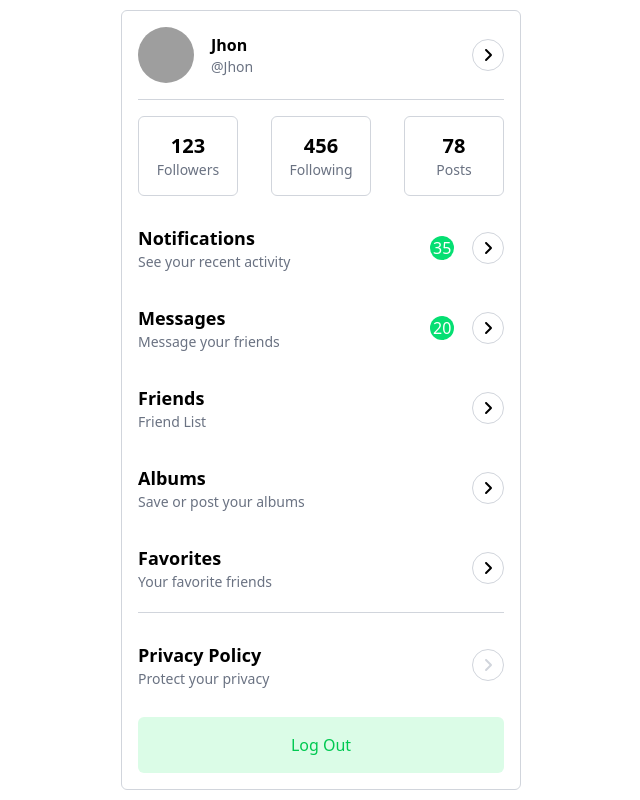
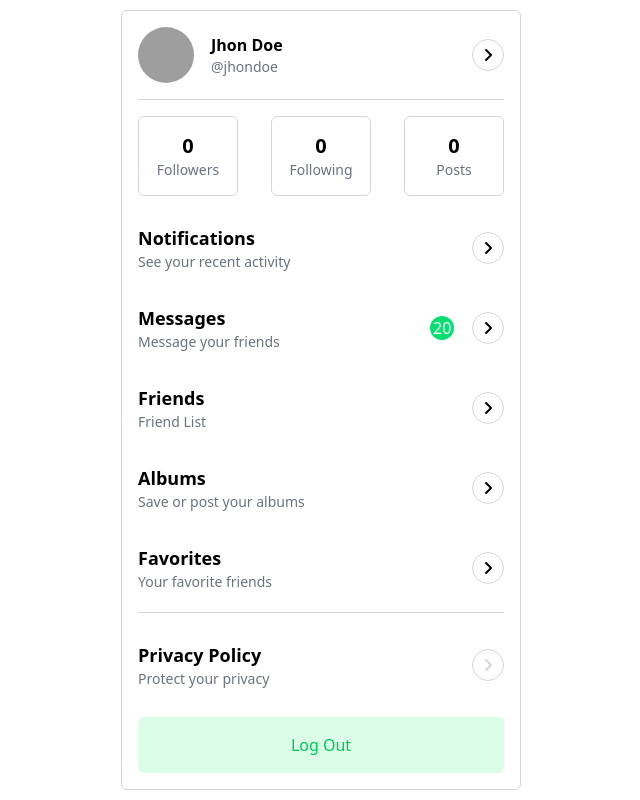
Before and after one commit to AbdullahMahmoudHanafy/VibeConnect, a React (Vite) app in the folder Client/: page /dashboard in a window 1280 px wide. Shown: the whole page, without its empty margins (319-959 px from the left). Built offline with nearby package versions, Linux system fonts and the light colour scheme; grey boxes are pictures that could not be loaded.

Commit message:
Adding the dashboard counting logic

```diff
--- a/Client/src/pages/Dashboard/Dashboard.tsx
+++ b/Client/src/pages/Dashboard/Dashboard.tsx
@@ -2,17 +2,26 @@ import { FontAwesomeIcon } from "@fortawesome/react-fontawesome";
 import { faAngleRight } from "@fortawesome/free-solid-svg-icons";
 import { logOut } from "../../store/Slices/userSlice";
 import { useNavigate } from "react-router-dom";
-import { useDispatch } from "react-redux";
+import { useDispatch, useSelector } from "react-redux";
+import type { RootState } from "../../store/store";
 export default function Dashboard() {
     const navigate = useNavigate();
     const dispatch = useDispatch();
+    const user = useSelector((state: RootState) => state.user.user);
+    const followers = useSelector((state: RootState) => state.user.followers);
+    const followings = useSelector((state: RootState) => state.user.followings);
+    const posts = useSelector((state: RootState) => state.user.posts);
+    const notifications = useSelector((state: RootState) => state.user.notifications);
+
+    console.log(followers)
     const personalCommunicationDetails = {
-        "Followers": 123,
-        "Following": 456,
-        "Posts": 78
-    }
+        "Followers": followers?.length ?? 0,
+        "Following": followings?.length ?? 0,
+        "Posts": posts?.length ?? 0
+    };
+
     const NavigationList = [
-        {title: "Notifications",subTitle: "See your recent activity",value: 35},
+        {title: "Notifications",subTitle: "See your recent activity",value: notifications?.length ?? 0},
         {title: "Messages",subTitle: "Message your friends",value: 20},
         {title: "Friends",subTitle: "Friend List",value: 0},
         {title: "Albums",subTitle: "Save or post your albums",value: 0},
@@ -29,8 +38,8 @@ export default function Dashboard() {
                 <div className="flex flex-row items-center justify-between w-full">
                     <button className="h-14 w-14 rounded-full"><img className="h-full w-full rounded-full" src="https://th.bing.com/th/id/R.7758e170f89da780877fc5225f816925?rik=yIu8z%2bhf5A46mA&riu=http%3a%2f%2fcelebrityinsider.org%2fwp-content%2fuploads%2f2019%2f04%2ftom-cruise.jpg&ehk=p0qLC3YZvXfJ3Ky6ljm%2f0ltpasGMFAbOHF7e2Uf%2fiRw%3d&risl=&pid=ImgRaw&r=0" alt="" /></button>
                     <div className="flex flex-col w-8/12">
-                        <p className="font-bold">Jhon</p>
-                        <p className="text-gray-500 text-sm">@Jhon</p>
+                        <p className="font-bold">{user?.name ?? "Jhon Doe"}</p>
+                        <p className="text-gray-500 text-sm">@{user?.name ?? "jhondoe"}</p>
                     </div>
                     <button className="h-8 w-8 rounded-full border border-gray-300 hover:bg-gray-100 cursor-pointer"><FontAwesomeIcon icon={faAngleRight} /></button>
                 </div>
```
